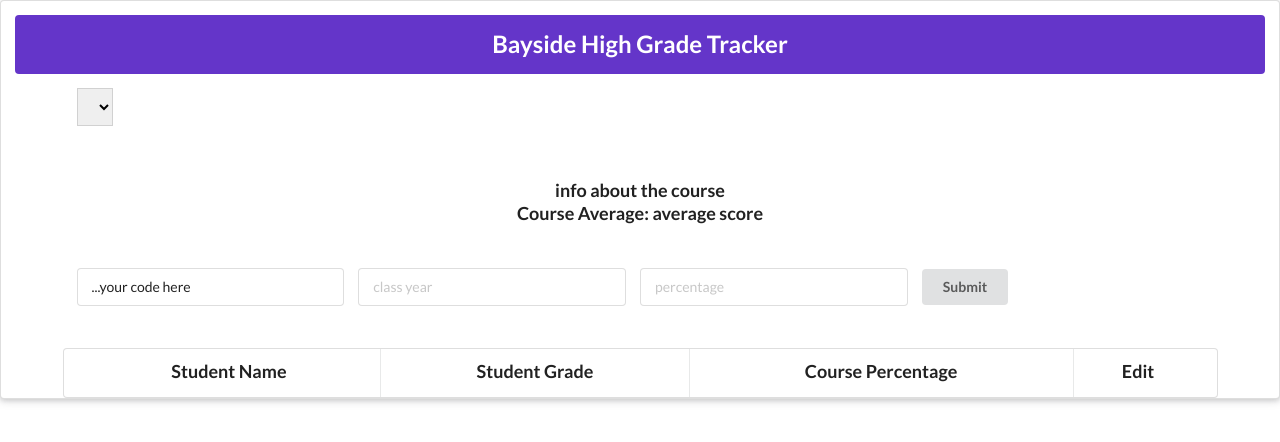
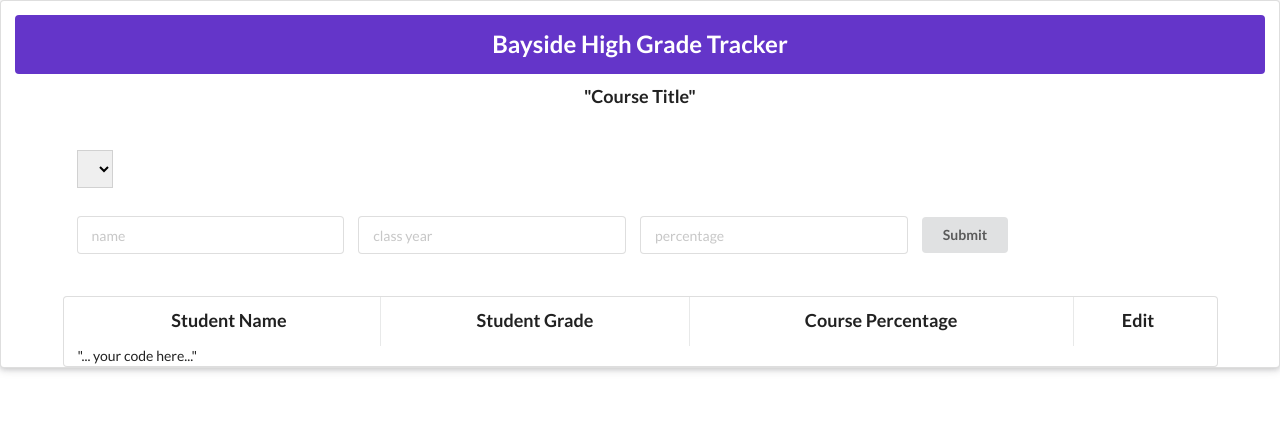
Before and after one commit to learn-co-students/sec-development-self-assessment-mod-4-sec-development-self-assessment-mod-4-1561404587, a React (Create React App) app: page / in a window 1280 px wide. Shown: the top 442 px of the page. Built offline with nearby package versions, Linux system fonts and the light colour scheme.

Commit message:
remove coursedata

```diff
--- a/src/components/CourseContainer.js
+++ b/src/components/CourseContainer.js
@@ -1,6 +1,5 @@
 import React, { Component } from 'react'
 import CourseSelector from './CourseSelector'
-import CourseData from './CourseData'
 import EditStudent from './EditStudent'
 import StudentsList from './StudentsList'
 import courseList from '../courseList'
@@ -42,41 +41,20 @@ class CourseContainer extends Component {
     }
   }
 
-  handleCourseChange = () => {
-    // your code here
-  }
-
-  handleSubmit = () => {
-    // your code here
-  }
-
-  handleClick = () => {
-    // your code here
-  }
-
   render() {
 
     return (
       <div className="ui grid container">
 
-        <CourseSelector
-          handleChange={ "...your code here" }
-        />
+        <div className="ui center aligned header sixteen wide column">
+          "Course Title"
+        </div>
 
-        <CourseData
-          courseAverage={ "...your code here" }
-          currentCourse={ "...your code here" }
-        />
+        <CourseSelector/>
 
-        <EditStudent
-          student={ "...your code here" }
-          handleSubmit={ "...your code here" }
-        />
+        <EditStudent/>
 
-        <StudentsList
-          students={ "...your code here" }
-          handleClick={ "...your code here" }
-        />
+        <StudentsList/>
 
       </div>
     )
--- a/src/components/CourseData.js
+++ /dev/null
@@ -1,12 +0,0 @@
-import React from 'react'
-
-const CourseData = () => {
-  return (
-    <div className="ui center aligned header sixteen wide column">
-      <div>{"info about the course"}</div>
-      <div>Course Average: {"average score"}</div>
-    </div>
-  )
-}
-
-export default CourseData
--- a/src/components/CourseSelector.js
+++ b/src/components/CourseSelector.js
@@ -4,17 +4,14 @@ import courseList from '../courseList'
 const CourseSelector = () => {
 
   const courseField = () => {
-    return <option
-      className="item"
-      data-value={ "...your code here" }
-      >
-         {/* "... your code here..." */}
+    return <option className="item" data-value="...your code here" >
+         "... your code here..."
       </option>
   }
 
   return (
     <div className="sixteen wide column">
-      <select className="ui dropdown" onChange={ "...your code here" }>
+      <select className="ui dropdown" >
          {/* "... your code here..." */}
       </select>
     </div>
--- a/src/components/EditStudent.js
+++ b/src/components/EditStudent.js
@@ -6,10 +6,6 @@ class EditStudent extends Component {
     this.state = {
       student: {}
     }
-  }
-
-  onChange = () => {
-    //your code here
   }
 
   render() {
@@ -23,27 +19,21 @@ class EditStudent extends Component {
               <input
                 id="name"
                 type="text"
-                value={ "...your code here" }
                 placeholder="name"
-                onChange={ "...your code here" }
               />
             </div>
             <div className="four wide field">
               <input
                 id="class_year"
                 type="number"
-                value={ "...your code here" }
                 placeholder="class year"
-                onChange={ "...your code here" }
               />
             </div>
             <div className="four wide field">
               <input
                 id="percentage"
                 type="number"
-                value={ "...your code here" }
                 placeholder="percentage"
-                onChange={ "...your code here" }
               />
             </div>
             <button className="ui button" type="submit">Submit</button>
--- a/src/components/Student.js
+++ b/src/components/Student.js
@@ -4,14 +4,11 @@ const Student = () => {
 
   return (
     <tr>
-      <td>{ "...your code here" }</td>
-      <td>{ "...your code here" }</td>
-      <td>{ "...your code here" }</td>
+      <td>"...your code here"</td>
+      <td>"...your code here"</td>
+      <td>"...your code here"</td>
       <td>
-        <button
-          className="ui button left"
-          onClick={ "...your code here" }
-        >
+        <button className="ui button left">
           Edit
         </button>
       </td>
--- a/src/components/StudentsList.js
+++ b/src/components/StudentsList.js
@@ -29,7 +29,7 @@ const StudentsList = () => {
           </th>
         </tr>
 
-         {/* "... your code here..." */}
+         "... your code here..."
 
       </tbody>
     </table>
```
Also changed, not shown: 1 other file (tests, documents, lock files or other folders).
